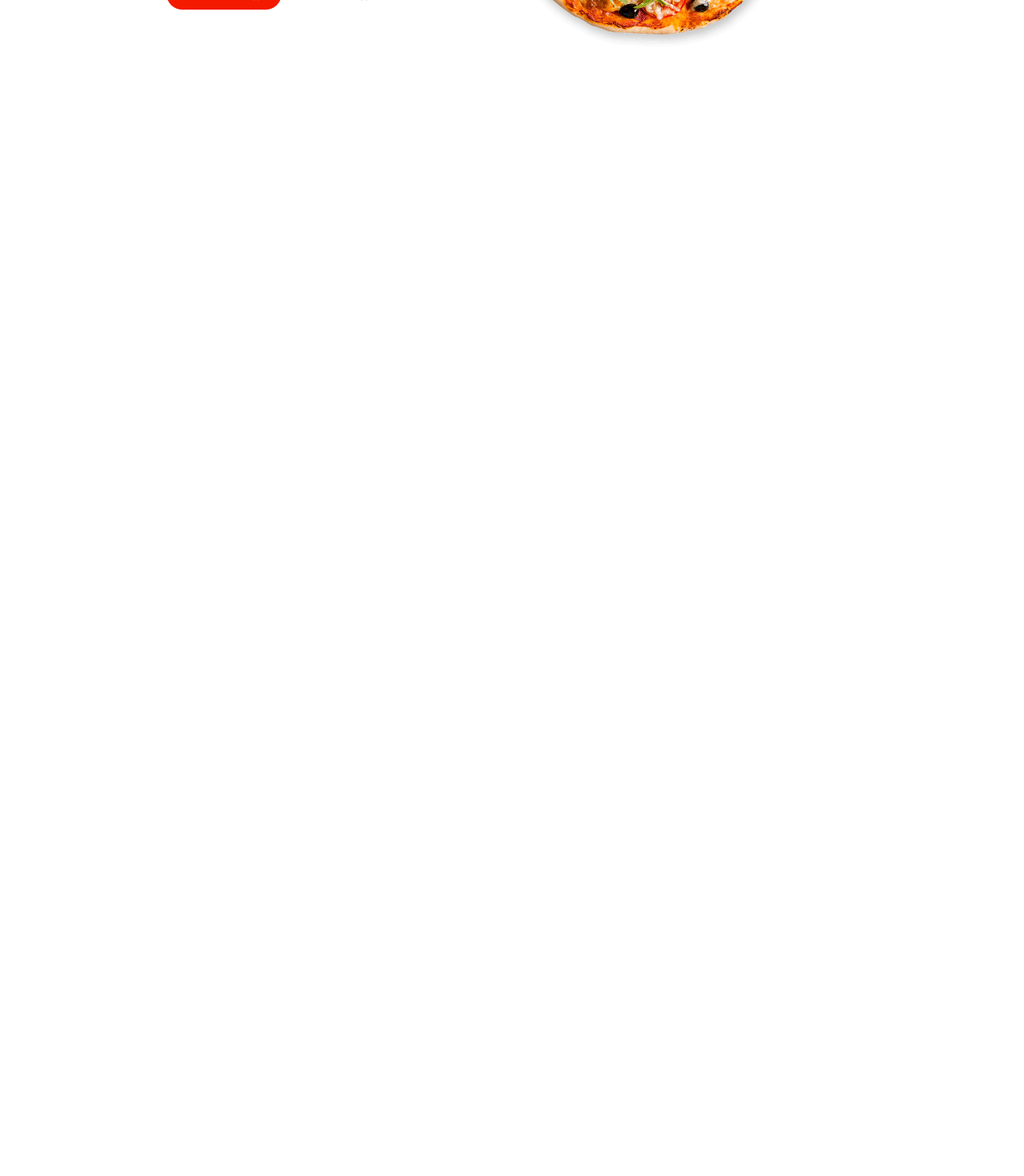
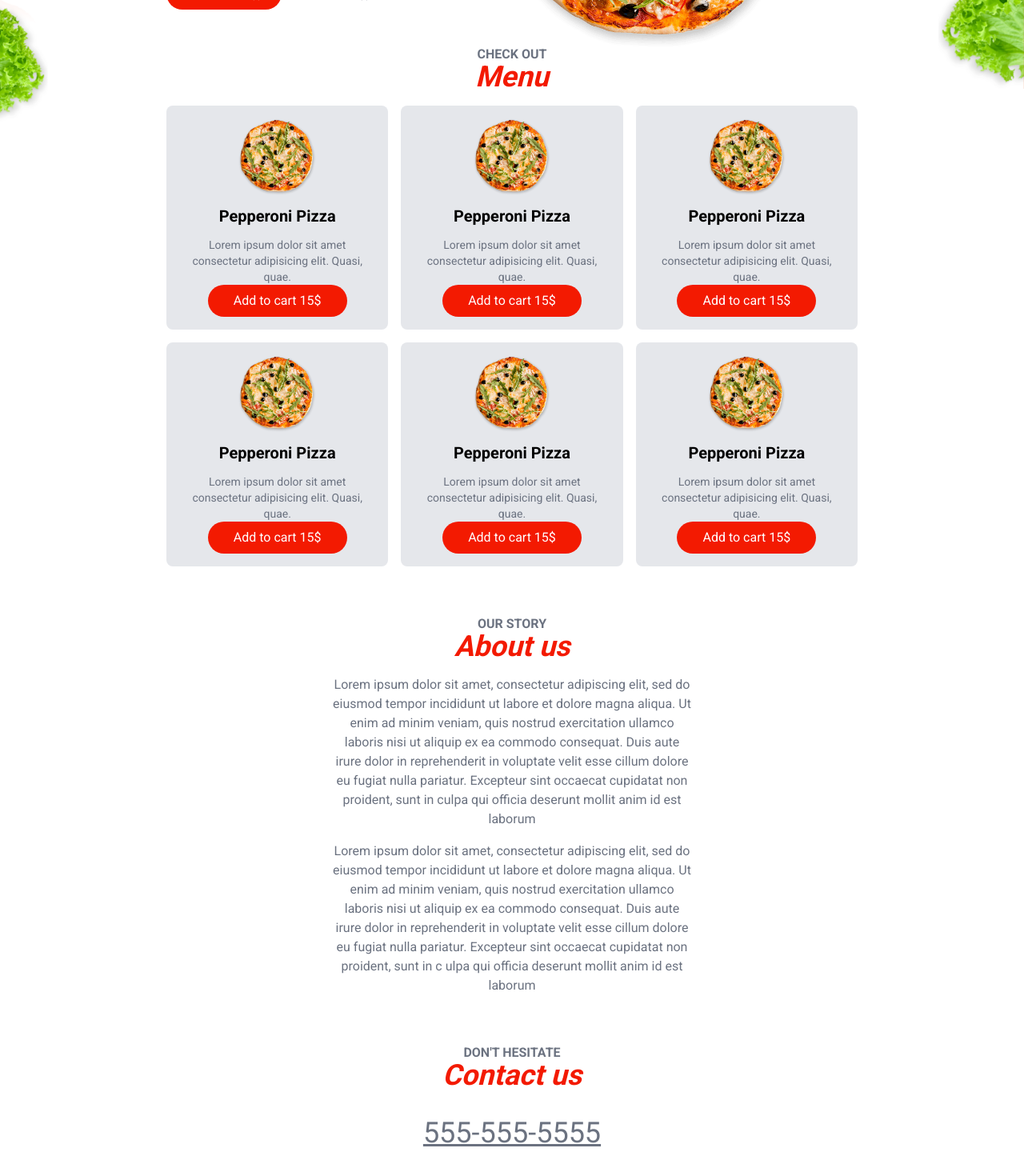
Before and after one commit to FranciszekaMateu/food-ordering-app, a Next.js app: page / in a window 1280 px wide. Shown: the part 360-1830 px from the top of the page at 80% size. Before the commit the page ends 800 px from the top, so only its background shows below. Built offline with nearby package versions, Linux system fonts and the light colour scheme.

Commit message:
finish homepage

```diff
--- /dev/null
+++ b/src/app/components/layout/HomeMenu.js
@@ -0,0 +1,29 @@
+import Image from 'next/image'
+import MenuItem from '../menu/MenuItem'
+import SectionHeaders from './SectionHeaders';
+export default function HomeMenu (){
+    return(
+        <section className="">
+            <div className='absolute h- left-0 right-0  '   >
+                <div className='   absolute -left-12  -top-[70px] -z-10 text-left'>
+                    <Image alt='sallad' src={"/sallad1.png"} width={109} height={189}  />
+                </div>
+                <div className=' absolute -top-36 -right-0 -z-10'>
+                    <Image alt='sallad' src={"/sallad2.png"} width={107} height={195}  />
+                </div>
+            </div>
+            <div className="text-center mb-4">
+                <SectionHeaders subHeader='Check out' mainHeader='Menu' />
+            </div>
+            <div className='grid grid-cols-3 gap-4'>
+                <MenuItem />
+                <MenuItem />
+                <MenuItem />
+                <MenuItem />
+                <MenuItem />
+                <MenuItem />
+
+            </div>
+        </section>
+    );
+}
--- /dev/null
+++ b/src/app/components/layout/SectionHeaders.js
@@ -0,0 +1,13 @@
+   export default function SectionHeaders({subHeader,mainHeader}) {
+       return (
+        <>
+
+               <h3 className='uppercase text-gray-500 font-semibold leading-4'>
+                   {subHeader}
+               </h3>
+               <h2 className='text-primary font-bold text-4xl italic'>
+                   {mainHeader}
+               </h2>
+        </>
+       )
+   }
--- /dev/null
+++ b/src/app/components/menu/MenuItem.js
@@ -0,0 +1,17 @@
+export default function MenuItem() {
+    return (
+        <div className='bg-gray-200 p-4 rounded-lg text-center hover:shadow-md hover:shadow-black/25 hover:bg-white transition-all'>
+            <div className="text-center ">
+                <img className=" max-h-24 block mx-auto " src='/pizza.png' alt='pizza'></img>
+            </div>
+            <h4 className='font-semibold my-3 text-xl'>
+                Pepperoni Pizza
+            </h4>
+            <p className='text-gray-500 text-sm'>
+                Lorem ipsum dolor sit amet consectetur adipisicing elit.
+                Quasi, quae.
+            </p>
+            <button className='bg-primary text-white rounded-full px-8 py-2'>Add to cart 15$</button>
+        </div>
+    )
+}
--- a/src/app/page.js
+++ b/src/app/page.js
@@ -1,10 +1,45 @@
 import Header from "./components/layout/Header"
 import Hero from "./components/layout/Hero"
+import HomeMenu from "./components/layout/HomeMenu"
+import SectionHeaders from "./components/layout/SectionHeaders"
+
 export default function Home() {
   return (
     <>
       <Header />
       <Hero/>
+      <HomeMenu/>
+      <section className="text-center my-16">
+        <SectionHeaders subHeader='Our Story' mainHeader='About us' />
+        <div className="text-gray-500 max-w-md mx-auto mt-4 flex flex-col gap-4" >
+        <p >
+        Lorem ipsum dolor sit amet, consectetur adipiscing elit, sed do eiusmod tempor
+        incididunt ut labore et dolore magna aliqua. Ut enim ad minim veniam, quis nostrud
+        exercitation ullamco laboris nisi ut aliquip ex ea commodo consequat. Duis aute irure
+        dolor in reprehenderit in voluptate velit esse cillum dolore eu fugiat nulla pariatur.
+        Excepteur sint occaecat cupidatat non proident, sunt in culpa qui officia deserunt mollit
+        anim id est laborum
+        </p>
+        <p>
+
+        Lorem ipsum dolor sit amet, consectetur adipiscing elit,
+        sed do eiusmod tempor incididunt ut labore et dolore magna aliqua.
+         Ut enim ad minim veniam, quis nostrud exercitation ullamco laboris nisi ut aliquip ex ea
+         commodo consequat. Duis aute irure dolor in reprehenderit in voluptate velit esse cillum
+         dolore eu fugiat nulla pariatur. Excepteur sint occaecat cupidatat non proident, sunt in c
+         ulpa qui officia deserunt mollit anim id est laborum
+        </p>
+      </div>
+      </section>
+      <section className="text-center my-8">
+        <SectionHeaders subHeader={'Don\'t hesitate'} mainHeader='Contact us' />
+        <div className="mt-8">
+            <a className="text-4xl underline text-gray-500" href="tel:555-555-5555">555-555-5555</a>
+        </div>
+      </section>
+      <footer className="border-t p-8 text-center text-gray-500 mt-16">
+          &copy; 2023 All rights reserved
+      </footer>
     </>
   )
 }
```
